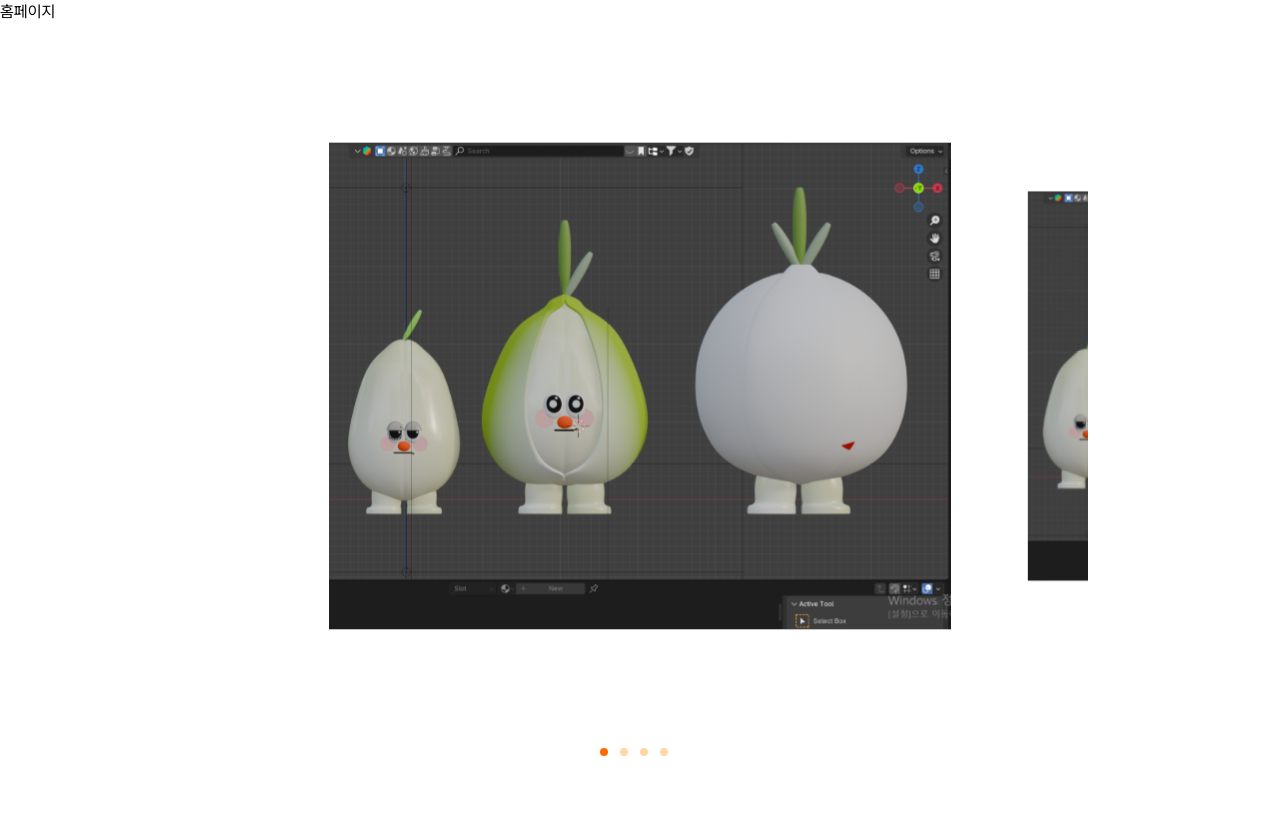
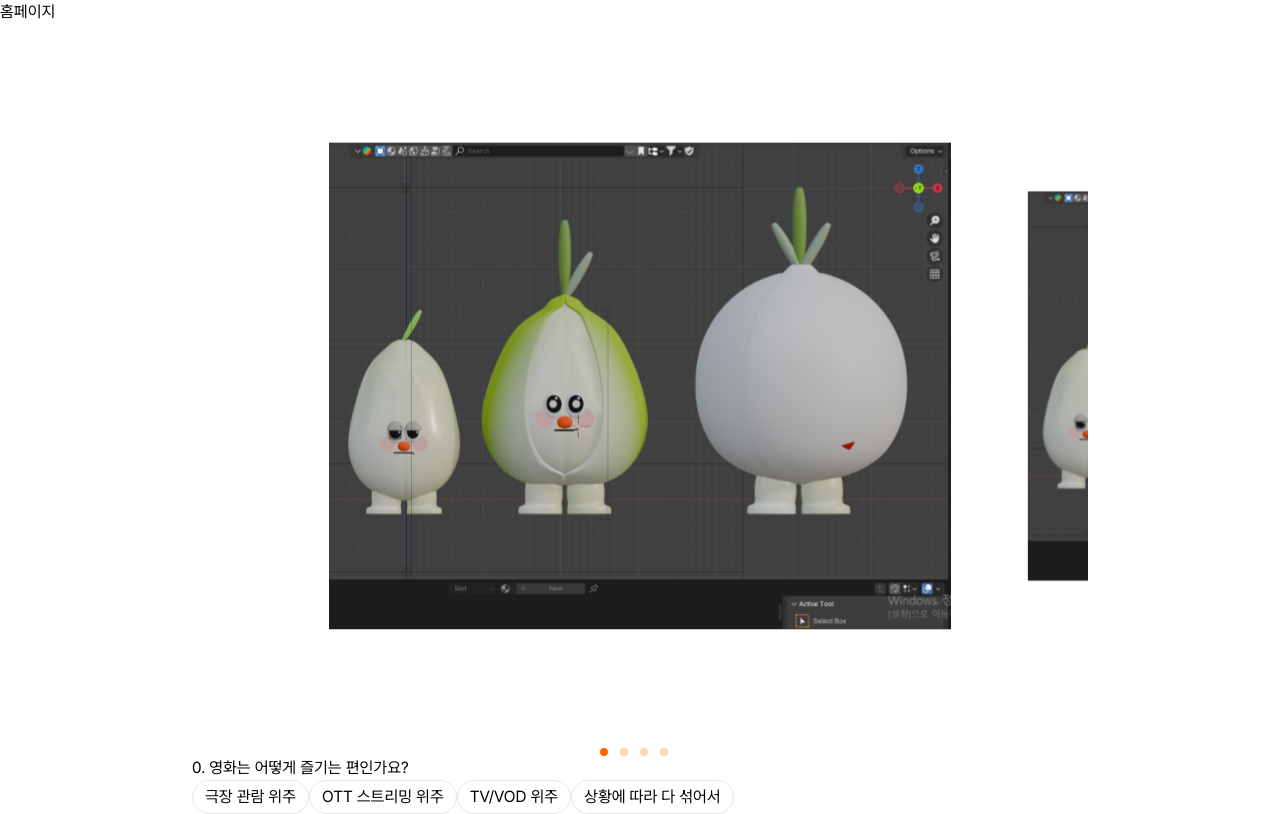
Before and after one commit to Peeliee/peelie-web, a React (Vite) app: page / in a window 1280 px wide. Built offline with nearby package versions, Linux system fonts and the light colour scheme; no server answers.

Commit message:
[feat] 온보딩 질문 위젯 틀 생성

```diff
--- a/src/pages/Home/HomePage.tsx
+++ b/src/pages/Home/HomePage.tsx
@@ -1,6 +1,7 @@
 import { CarouselWrapper } from '@/shared/ui/common/Carousel/CarouselWrapper';
 import MockImg from '@/assets/mockImg.svg?react';
 import { useKakaoAuthCode } from '@/features/auth/hooks/useKakaoAuthCode';
+import { OnboardingQuestionForm } from '@/widgets/OnboardingQuestionForm/OnboardingQuestionForm';
 
 const HomePage = () => {
   useKakaoAuthCode();
@@ -16,6 +17,7 @@ const HomePage = () => {
           <MockImg />
           <MockImg />
         </CarouselWrapper>
+        <OnboardingQuestionForm />
       </div>
     </div>
   );
--- /dev/null
+++ b/src/widgets/OnboardingQuestionForm/OnboardingQuestionForm.tsx
@@ -0,0 +1,55 @@
+import { useState } from 'react';
+import { Question } from '@/features/onboarding/ui/Question';
+
+export const OnboardingQuestionForm = () => {
+  const [answers, setAnswers] = useState<{ [key: string]: string }>({});
+
+  const handleAnswer = (level: string, value: string) => {
+    setAnswers((prev) => ({ ...prev, [level]: value }));
+  };
+
+  return (
+    <div className="space-y-6">
+      <Question
+        level={0}
+        title="영화는 어떻게 즐기는 편인가요?"
+        options={['극장 관람 위주', 'OTT 스트리밍 위주', 'TV/VOD 위주', '상황에 따라 다 섞어서']}
+        onAnswer={(val) => handleAnswer('L0', val)}
+      />
+
+      {answers.L0 && (
+        <Question
+          level={1}
+          title="자주 손이 가는 장르는 무엇인가요?"
+          options={[
+            '액션/스릴러',
+            '로맨스/멜로',
+            '코미디/가족',
+            'SF/판타지',
+            '드라마/휴먼',
+            '다큐/예술영화',
+          ]}
+          onAnswer={(val) => handleAnswer('L1', val)}
+        />
+      )}
+
+      {answers.L1 && (
+        <Question
+          level={2}
+          title="영화를 볼 때, 특히 어떤 요소를 보나요?"
+          options={['스토리/각본', '연출/영상미', '배우/캐릭터', '음악', '세계관']}
+          onAnswer={(val) => handleAnswer('L2', val)}
+        />
+      )}
+
+      {answers.L2 && (
+        <Question
+          level={3}
+          title="영화에서 기억에 남는 경험은 어떤 유형인가요?"
+          options={['스케일', '연출', '추억']}
+          onAnswer={(val) => handleAnswer('L3', val)}
+        />
+      )}
+    </div>
+  );
+};
```
Also changed, not shown: 1 other file (tests, documents, lock files or other folders).
